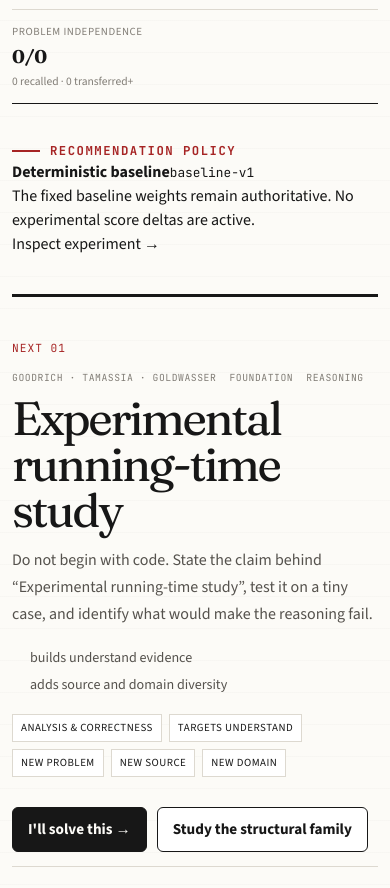
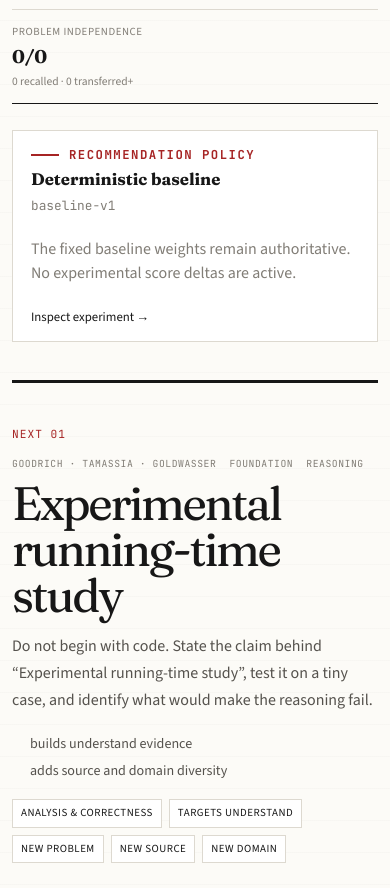
Before and after one commit to anatwork14/agocode, a Next.js app: page /practice/next in a window 390 px wide. Shown: the part 1260-2148 px from the top of the page. Built offline with nearby package versions, Linux system fonts and the light colour scheme.

Commit message:
style: surface active recommendation policy arm

```diff
--- a/app/next-problem.css
+++ b/app/next-problem.css
@@ -52,6 +52,47 @@
 .next-problem__signals small {
   font-size: .72rem;
   line-height: 1.4;
+}
+
+.next-problem__policy {
+  display: grid;
+  grid-template-columns: minmax(190px, .7fr) minmax(0, 1.6fr) auto;
+  gap: 22px;
+  align-items: center;
+  margin-top: -24px;
+  padding: 15px 18px;
+  border: 1px solid var(--border);
+  background: var(--surface);
+}
+
+.next-problem__policy--candidate {
+  border-left: 3px solid var(--accent);
+}
+
+.next-problem__policy strong,
+.next-problem__policy small {
+  display: block;
+}
+
+.next-problem__policy strong {
+  margin: 3px 0;
+  font-family: var(--font-editorial), Georgia, serif;
+  font-size: 1.05rem;
+}
+
+.next-problem__policy small,
+.next-problem__policy p {
+  color: var(--muted);
+}
+
+.next-problem__policy p {
+  margin: 0;
+  line-height: 1.5;
+}
+
+.next-problem__policy > a {
+  white-space: nowrap;
+  font-size: .8rem;
 }
 
 .next-problem__hero {
@@ -219,6 +260,15 @@
     border-bottom: 1px solid var(--border);
   }
 
+  .next-problem__policy {
+    grid-template-columns: minmax(180px, .7fr) minmax(0, 1.3fr);
+  }
+
+  .next-problem__policy > a {
+    grid-column: 2;
+    justify-self: start;
+  }
+
   .next-problem__hero {
     grid-template-columns: 58px minmax(0, 1fr);
   }
@@ -252,6 +302,15 @@
     border-bottom: 0;
   }
 
+  .next-problem__policy {
+    grid-template-columns: 1fr;
+    margin-top: -12px;
+  }
+
+  .next-problem__policy > a {
+    grid-column: 1;
+  }
+
   .next-problem__hero {
     grid-template-columns: 1fr;
     gap: 14px;
```
